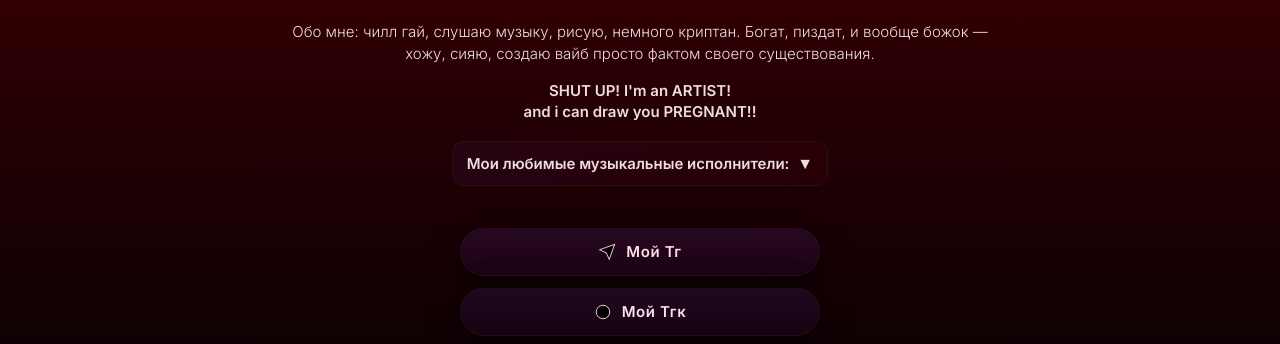
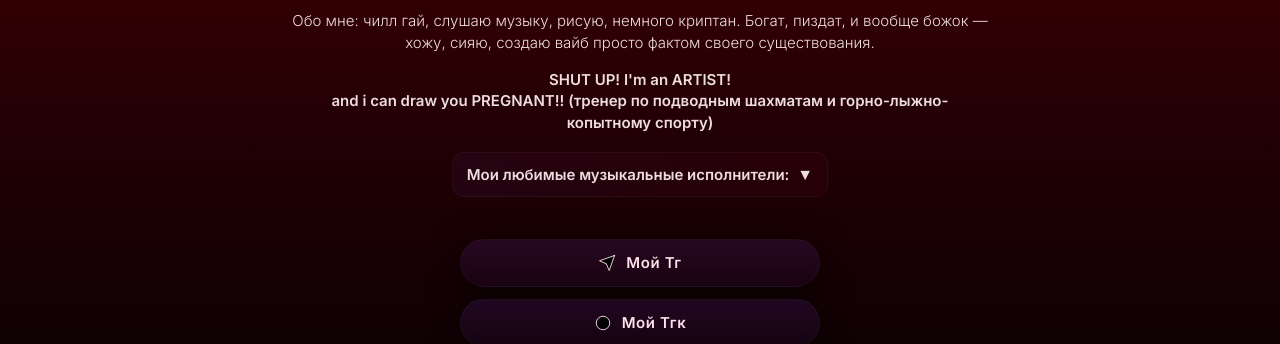
Before and after one commit to Raykama-web/Rayka, a plain HTML site: page index.html in a window 1280 px wide. Shown: the part 329-673 px from the top of the page. Drawn offline with Linux system fonts and the light colour scheme.

Commit message:
подводные шахматы

```diff
--- a/index.html
+++ b/index.html
@@ -137,6 +137,7 @@
   <strong>
     SHUT UP! I'm an ARTIST!<br>
     and i can draw you PREGNANT!!
+(тренер по подводным шахматам и горно-лыжно-копытному спорту)
   </strong>
   </div>
 </div>
```
